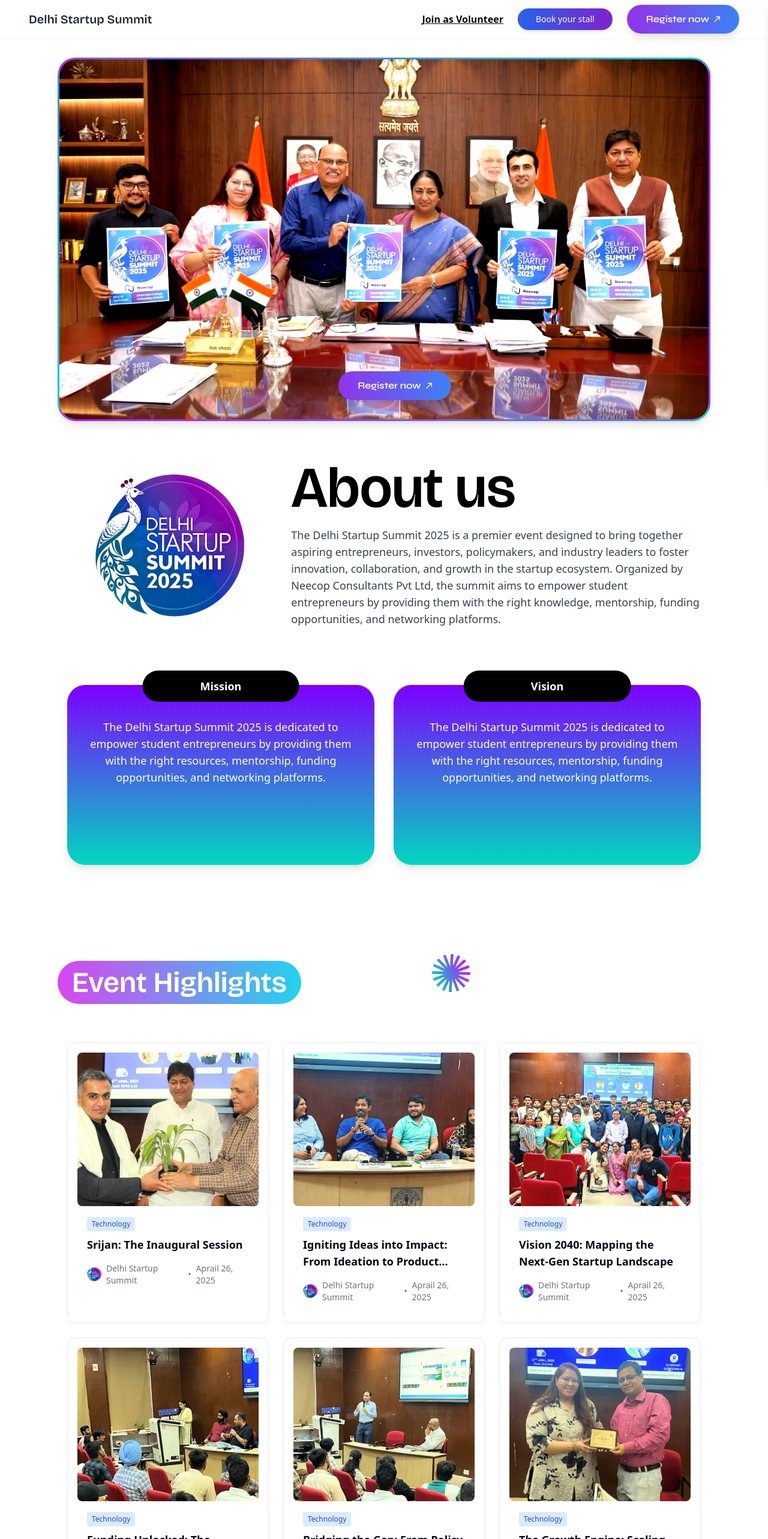
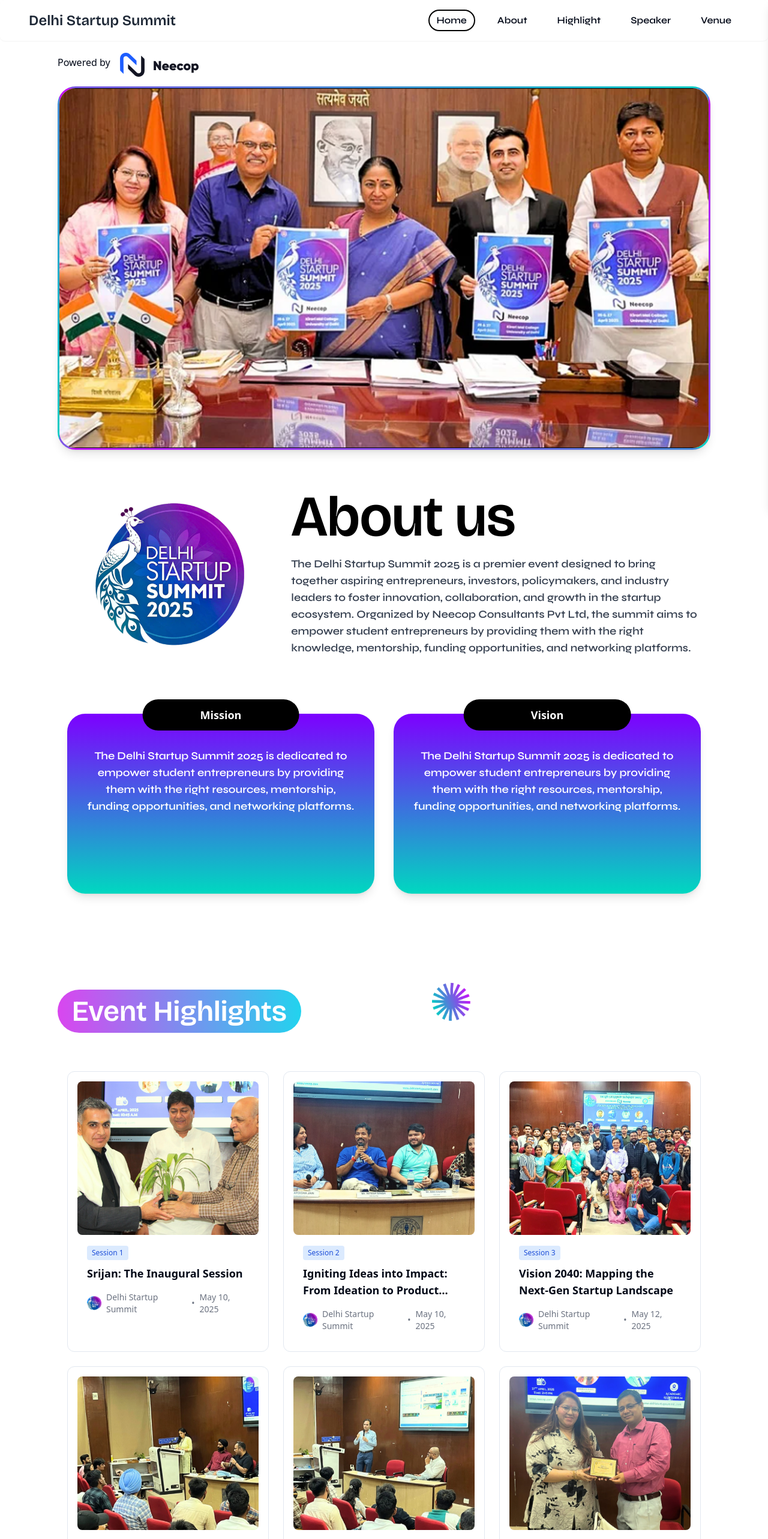
Before and after one commit to MohitArora0711/web, a Next.js app: page / in a window 1280 px wide. Shown: the top 2566 px of the page at 60% size. Built offline with nearby package versions, Linux system fonts and the light colour scheme.

Commit message:
the whole page updated

```diff
--- a/src/app/globals.css
+++ b/src/app/globals.css
@@ -144,3 +144,7 @@
   font-weight: 600;
   font-style: normal;
 }
+
+.grayscale {
+  filter: grayscale(100%);
+}
--- a/src/app/page.tsx
+++ b/src/app/page.tsx
@@ -1,5 +1,5 @@
 "use client"
-import Footer from "@/components/common/Footer";
+// import Footer from "@/components/common/Footer";
 import Navbar from "@/components/common/navbar";
 import AboutUs from "@/components/landing/AboutUs";
 // import Agenda from "@/components/landing/Agenda";
@@ -47,7 +47,7 @@
         {/* <Counter /> */}
         <TestimonialSlider />
         <Contact />
-        <Footer />
+        {/* <Footer /> */}
         <Analytics />
       </div>
     </>
--- a/src/components/common/navbar.tsx
+++ b/src/components/common/navbar.tsx
@@ -1,23 +1,67 @@
 "use client";
 
-import { useState } from "react";
+import { useState, useEffect } from "react";
 import { FiMenu, FiX } from "react-icons/fi";
 import { FaInstagram, FaFacebookF, FaLinkedinIn, FaTwitter } from "react-icons/fa";
 import { FormButton } from "./Form";
 import { VolunteerForm } from "./VolunteerForm";
 import StallBookingForm from "./stallBookingForm";
 
+const sections = ["home", "about", "highlight", "speaker", "venue"];
+
 export default function Navbar() {
     const [isMenuOpen, setIsMenuOpen] = useState(false);
+    const [activeSection, setActiveSection] = useState("home");
+
+    const handleScrollTo = (id:string) => {
+        const element = document.getElementById(id);
+        if (element) {
+            element.scrollIntoView({ behavior: "smooth", block: "start" });
+            setIsMenuOpen(false); // close menu on mobile
+        }
+    };
+
+    // Listen to scroll and update active tab
+    useEffect(() => {
+        const handleScroll = () => {
+            const scrollY = window.scrollY;
+            const offsets = sections.map((id) => {
+                const el = document.getElementById(id);
+                if (!el) return { id, offset: 0 };
+                const rect = el.getBoundingClientRect();
+                return { id, offset: rect.top + window.scrollY };
+            });
+
+            const current = offsets.findLast(({ offset }) => scrollY + 100 >= offset);
+            if (current && current.id !== activeSection) {
+                setActiveSection(current.id);
+            }
+        };
+
+        window.addEventListener("scroll", handleScroll);
+        return () => window.removeEventListener("scroll", handleScroll);
+    }, [activeSection]);
+
+
+    const navClass = (id: string): string =>
+        `px-3 py-1 transition-all duration-300 rounded-full ${
+            activeSection === id ? "border-2 border-black" : "border border-transparent"
+        }`;
 
     return (
-        <nav className="fixed z-20 w-full bg-white backdrop-blur-lg shadow-sm px-4 sm:px-12 py-4 md:py-2 flex justify-between items-center rounded-lg">
-            <h1 className="text-xl bricolage-grotesque font-bold text-gray-800">Delhi Startup Summit</h1>
+        <nav className="fixed z-20  w-full bg-white backdrop-blur-lg shadow-sm px-4 sm:px-12 py-4 md:py-4 flex justify-between items-center rounded-lg">
+            <h1 className="text-2xl bricolage-grotesque font-extrabold text-gray-800">Delhi Startup Summit</h1>
 
-            <div className="hidden md:flex items-center space-x-6">
-                <VolunteerForm />
-                <StallBookingForm />
-                <FormButton />
+            <div className="hidden md:flex syne items-center space-x-6">
+                {sections.map((id) => (
+                    <button
+                        key={id}
+                        onClick={() => handleScrollTo(id)}
+                        className={navClass(id)}
+                    >
+                        {id.charAt(0).toUpperCase() + id.slice(1)}
+                    </button>
+                ))}
             </div>
 
             <button
@@ -28,20 +72,28 @@
                 <FiMenu size={28} />
             </button>
 
+            {/* Mobile menu */}
             <div
-                className={`fixed top-0 right-0 z-30 min-h-screen w-3/4 max-w-xs bg-white shadow-lg transition-transform duration-300 ease-in-out transform ${isMenuOpen ? "translate-x-0" : "translate-x-full"
-                    }`}
+                className={`fixed top-0 right-0 z-30 min-h-screen w-3/4 max-w-xs bg-white shadow-lg transition-transform duration-300 ease-in-out transform ${
+                    isMenuOpen ? "translate-x-0" : "translate-x-full"
+                }`}
             >
                 <div className="flex justify-end p-4 border-b">
-                    <button
-                        onClick={() => setIsMenuOpen(false)}
-                        aria-label="Close menu"
-                    >
+                    <button onClick={() => setIsMenuOpen(false)} aria-label="Close menu">
                         <FiX size={28} />
                     </button>
                 </div>
                 <div className="flex flex-col h-full justify-between">
                     <div className="flex flex-col space-y-6 p-6 ">
+                        {sections.map((id) => (
+                            <button
+                                key={id}
+                                onClick={() => handleScrollTo(id)}
+                                className={navClass(id)}
+                            >
+                                {id.charAt(0).toUpperCase() + id.slice(1)}
+                            </button>
+                        ))}
                         <VolunteerForm />
                         <StallBookingForm />
                         <FormButton />
--- a/src/components/landing/AboutUs.tsx
+++ b/src/components/landing/AboutUs.tsx
@@ -14,6 +14,7 @@
             initial="hidden"
             whileInView="visible"
             viewport={{ once: true }}
+            id="about"
         >
             <motion.div className="w-full flex flex-col md:flex-row items-center gap-8" variants={fadeIn}>
                 <motion.div className="w-full md:w-1/3 flex justify-center" variants={fadeIn}>
@@ -28,7 +29,7 @@
 
                 <motion.div className="w-full md:w-2/3 text-center md:text-left" variants={fadeIn}>
                     <h2 className="text-6xl md:text-8xl font-bold text-black  bricolage-grotesque">About us</h2>
-                    <p className="mt-4 text-base md:text-lg text-gray-700 leading-relaxed">
+                    <p className="mt-4 text-base md:text-lg text-gray-700 leading-relaxed syne">
                         The Delhi Startup Summit 2025 is a premier event designed to bring together aspiring
                         entrepreneurs, investors, policymakers, and industry leaders to foster innovation,
                         collaboration, and growth in the startup ecosystem. Organized by Neecop Consultants
@@ -49,7 +50,7 @@
                     <div className="absolute -top-6 left-1/2 transform -translate-x-1/2 bg-black text-white text-sm md:text-lg font-semibold py-2 md:py-3 px-16 md:px-24 rounded-full">
                         Mission
                     </div>
-                    <p className="mt-6 text-white text-center text-sm md:text-lg leading-relaxed">
+                    <p className="mt-6 text-white text-center text-sm md:text-lg leading-relaxed syne">
                         The Delhi Startup Summit 2025 is dedicated to empower student
                         entrepreneurs by providing them with the right resources, mentorship,
                         funding opportunities, and networking platforms.
@@ -63,7 +64,7 @@
                     <div className="absolute -top-6 left-1/2 transform -translate-x-1/2 bg-black text-white text-sm md:text-lg font-semibold py-2 md:py-3 px-20 md:px-28 rounded-full">
                         Vision
                     </div>
-                    <p className="mt-6 text-white text-center text-sm md:text-lg leading-relaxed">
+                    <p className="mt-6 text-white text-center text-sm md:text-lg leading-relaxed syne">
                         The Delhi Startup Summit 2025 is dedicated to empower student
                         entrepreneurs by providing them with the right resources, mentorship,
                         funding opportunities, and networking platforms.
--- a/src/components/landing/Contact.tsx
+++ b/src/components/landing/Contact.tsx
@@ -1,29 +1,31 @@
 import React from "react";
 import { FaFacebookF, FaInstagram, FaLinkedin, FaTwitter } from "react-icons/fa";
 
-const Contact = () => {
+const Contact = ()  => {
     return (
-        <div className="p-4 md:p-28 flex">
-            <div className="bg-black px-8 md:px-16 md:py-24 text-white rounded-[40px] flex flex-col md:flex-row md:justify-between md:items-center w-full ">
-                <div className="w-full md:w-1/3 mt-16">
+        <div id="venue" className="p-4 md:p-28 flex">
+            <div className="bg-black gap-20 px-8 md:px-16 md:py-24 text-white rounded-[40px] flex flex-col md:flex-row md:justify-between md:items-center w-full ">
+                <div className="w-full md:w-1/2 mt-16">
                     <h2 className="text-5xl syne font-bold mb-4">We’re Here To Connect And Assist You</h2>
-                    <p className="text-gray-400 text-xl mb-6">
-                        Have questions about the summit? Need help with registration or travel? Our team is ready to assist you.                    </p>
+                    <p className="text-gray-400 text-[20px] mb-6">
+                        Have questions about the summit? Need help with registration or travel? Our team is ready to assist you.
+                    </p>
+                    <p className="mb-6">You can connect us : </p>
                     <div className="flex flex-row flex-wrap gap-8 mb-6 z-20">
-                        <div className="flex flex-col gap-8">
-                            <h3 className="font-bold">CONTACT US</h3>
-                            <a href="tel:+918595870292" className="text-gray-400">+91 8595870292</a>
+                        <div className="flex flex-col gap-4">
+                            <h3 className="font-bold bricolage-grotesque text-3xl">CONTACT US</h3>
+                            <a href="tel:+918595870292" className="text-gray-400 ">+91 8595870292</a>
                         </div>
-                        <div className="flex flex-col gap-8">
-                            <h3 className="font-bold">EVENT LOCATION</h3>
+                        <div className="flex flex-col gap-4">
+                            <h3 className="font-bold bricolage-grotesque text-3xl">EVENT LOCATION</h3>
                             <p className="text-gray-400">University of Delhi</p>
                         </div>
-                        <div className="flex flex-col gap-8">
-                            <h3 className="font-bold">EMAIL</h3>
+                        <div className="flex flex-col gap-4">
+                            <h3 className="font-bold bricolage-grotesque text-3xl">EMAIL</h3>
                             <a href="mailto:contact@delhistartupsummit.com" className="text-gray-400">contact@delhistartupsummit.com</a>
                         </div>
                         <div className="flex flex-col gap-8">
-                            <h3 className="font-bold">FOLLOW US</h3>
+                            <h3 className="font-bold text-2xl">FOLLOW US</h3>
                             <div className="min-w-[300px] max-sm:w-full max-sm:items-left flex flex-col gap-6 mr-20 max-sm:m-0 items-start">
                                 <div className="flex gap-12 mb-4 md:mb-0">
                                     <FaFacebookF className="cursor-pointer text-2xl   hover:text-white transition duration-300" />
@@ -37,7 +39,7 @@
                         </div>
                     </div>
                 </div>
-                <div className="w-full mb-8 md:w-1/2 bg-gradient-to-br from-purple-500 to-blue-400 p-4 mt-12 rounded-[30px] md:rounded-[40px] ">
+                <div className="w-full mb-8 md:w-1/2 bg-gradient-to-br from-purple-500 to-blue-400 p-2 mt-12 rounded-[30px] md:rounded-[40px] ">
                     <iframe
                         src="https://www.google.com/maps/embed?pb=!1m18!1m12!1m3!1d14255.587782057959!2d77.19999475588298!3d28.686859610158425!2m3!1f0!2f0!3f0!3m2!1i1024!2i768!4f13.1!3m3!1m2!1s0x390cfd93765cf76d%3A0x7cbc4c921fad0177!2sUniversity%20Enclave%2C%20Delhi%2C%20110007!5e1!3m2!1sen!2sin!4v1744006625227!5m2!1sen!2sin"
                         width="100%"
--- a/src/components/landing/EventHighlights.tsx
+++ b/src/components/landing/EventHighlights.tsx
@@ -8,55 +8,55 @@
 const events = [
   {
     img: '/event1.png',
-    tag: 'Technology',
+    tag: 'Session 1',
     title: 'Srijan: The Inaugural Session',
     author: 'Delhi Startup Summit',
-    date: 'Aprail 26, 2025',
+    date: 'May 10, 2025',
     avatar: '/logo.png',
     link: '/events/srijan-inaugural-session',
   },
   {
     img: '/event2.png',
-    tag: 'Technology',
+    tag: 'Session 2',
     title: 'Igniting Ideas into Impact: From Ideation to Product Development',
     author: 'Delhi Startup Summit',
-    date: 'Aprail 26, 2025',
+    date: 'May 10, 2025',
     avatar: '/logo.png',
     link: '/events/ideation-to-product',
   },
   {
     img: '/event3.png',
-    tag: 'Technology',
+    tag: 'Session 3',
     title: 'Vision 2040: Mapping the Next-Gen Startup Landscape',
     author: 'Delhi Startup Summit',
-    date: 'Aprail 26, 2025',
+    date: 'May 12, 2025',
     avatar: '/logo.png',
     link: '/events/vision-2040-startup-landscape',
   },
   {
     img: '/event4.png',
-    tag: 'Technology',
+    tag: 'Session 4',
     title: 'Funding Unlocked: The Capital Catalyst',
     author: 'Delhi Startup Summit',
-    date: 'Aprail 26, 2025',
+    date: 'May 27, 2025',
     avatar: '/logo.png',
     link: '/events/funding-unlocked',
   },
   {
     img: '/event5.png',
-    tag: 'Technology',
+    tag: 'Session 5',
     title: 'Bridging the Gap: From Policy Interventions to Technological Advancements',
     author: 'Delhi Startup Summit',
-    date: 'Aprail 26, 2025',
+    date: 'May 30, 2025',
     avatar: '/logo.png',
     link: '/events/bridging-policy-gap',
   },
   {
     img: '/event6.png',
-    tag: 'Technology',
+    tag: 'Session 6',
     title: 'The Growth Engine: Scaling Beyond Limits',
     author: 'Delhi Startup Summit',
-    date: 'Aprail 26, 2025',
+    date: 'May 17, 2025',
     avatar: '/logo.png',
     link: '/events/growth-engine-scaling',
   }
@@ -167,7 +167,8 @@
   };
 
   return (
-        <section className="w-full px-4 md:px-24 md:py-16 py-8">
+    <section id='highlight'
+      className="w-full px-4 md:px-24 md:py-16 py-8">
       <div
         ref={headerRef}
         className="flex flex-row sm:flex-row md:justify-between md:items-center mb-8 md:mb-12 md:gap-4"
@@ -183,7 +184,7 @@
         >
           Event Highlights
         </motion.h2>
-                <Image  src="/star.png" height={100} width={100} alt="Description" className=" w-8 h-8   md:w-16 md:h-16 relative left-[50px] md:left-[-400px]" />
+        <Image src="/star.png" height={100} width={100} alt="Description" className=" w-8 h-8   md:w-16 md:h-16 relative left-[50px] md:left-[-400px]" />
 
       </div>
 
--- a/src/components/landing/NewSpeaker.tsx
+++ b/src/components/landing/NewSpeaker.tsx
@@ -22,19 +22,18 @@
 
 function NewSpeaker() {
     return (
-        <div>
+        <div id='speaker'  >
             <div className="relative block md:px-24 px-4 my-24">
                 <motion.div className="flex flex-col items-start md:flex-row justify-between w-full md:items-center mb-4" variants={fadeIn}>
                     <h1 className="md:text-8xl text-4xl font-bold text-left font-bricolage bricolage-grotesque">KEYNOTE <br /> SPEAKERS</h1>
                     <p className="max-w-[300px] md:text-right"> Meet the industry leaders shaping India’s startup ecosystem </p>
                 </motion.div>
-                <Image className='absolute top-[-4px] md:top-[10px] left-[60%] md:left-[38%] md:h-24 md:w-24 h-16 w-16' height={85} width={85} src="/star.png" alt="Speaker Image" />
+                <Image className='absolute  top-[-4px] md:top-[10px] left-[60%] md:left-[38%] md:h-24 md:w-24 h-16 w-16' height={85} width={85} src="/star.png" alt="Speaker Image" />
                 <InfiniteCarousel services={speakers} speed={2200} />
                 <motion.button className="flex items-center justify-center mt-10 gap-2 my-8 px-6 py-3 text-white font-medium text-lg rounded-full bg-gradient-to-br from-[#C512F8] to-[#00CFC3] shadow-lg transition-transform transform hover:scale-105" variants={fadeIn}>
                     And More <ArrowUpRight size={20} />
                 </motion.button>
-                <Image className='absolute bottom-[30px] left-[50%] md:left-[28%] h-8 w-8 md:h-16 md:w-16' height={60} width={60} src="/star.png" alt="Speaker Image" />
-
+                <Image className='absolute bottom-[30px] left-[50%] md:left-[28%] h-8 w-8 md:h-16 md:w-16 ' height={60} width={60} src="/star.png" alt="Speaker Image" />
             </div>
         </div>
     )
--- a/src/components/newlanding/currenthero.tsx
+++ b/src/components/newlanding/currenthero.tsx
@@ -2,7 +2,7 @@
 
 import Image from 'next/image';
 import { motion } from 'framer-motion';
-import { FormButton } from '../common/Form';
+// import { FormButton } from '../common/Form';
 
 export default function CurrentHero() {
     return (
@@ -11,8 +11,21 @@
             whileInView={{ opacity: 1, y: 0 }}
             transition={{ duration: 0.8, ease: "easeOut" }}
             viewport={{ once: true }}
-            className="w-full flex flex-col items-center justify-center text-center px-2 md:px-24 pt-24"
+            id='home'
+            className="w-full flex flex-col items-start justify-center text-center px-2 md:px-24 pt-16"
         >
+            <div className='py-4 flex gap-4 flex-row items-center justify-center'>
+                <h1 className=''>
+                    Powered by
+                </h1>
+                <Image
+                    src="/neecoplogo.png"
+                    alt="Neecop"
+                    width={300}
+                    height={100}
+                    className="h-10 w-auto bricolage-grotesque  mt-2"
+                />
+            </div>
             <motion.div
                 className="relative w-full shadow-lg overflow-hidden"
                 style={{
@@ -27,18 +40,16 @@
             >
                 <div className="relative cloudy-blur">
                     <Image
-                        src="/img1.jpeg"
+                        src="/hero.png"
                         alt="Beautiful Landscape"
                         width={1000}
                         height={500}
-                        className="object-cover w-full h-[600px] rounded-xl shadow-lg highContrastImage"
+                        className="object-cover w-full h-[600px] rounded-xl shadow-lg "
                     />
-                    <div className="blur-bottom" />
                 </div>
-
-                <div className="absolute bottom-[2rem] left-[30%] md:left-[43%] z-10">
+                {/* <div className="absolute bottom-[2rem] left-[30%] md:left-[43%] z-10">
                     <FormButton />
-                </div>
+                </div> */}
             </motion.div>
         </motion.section>
     );
```
Also changed, not shown: src/components/landing/Slider.tsx (+21 -13 lines), src/components/landing/Testimonial.tsx (+5 -5 lines), public/hero.png (added). Lines whose indentation alone changed are shown as unchanged.
